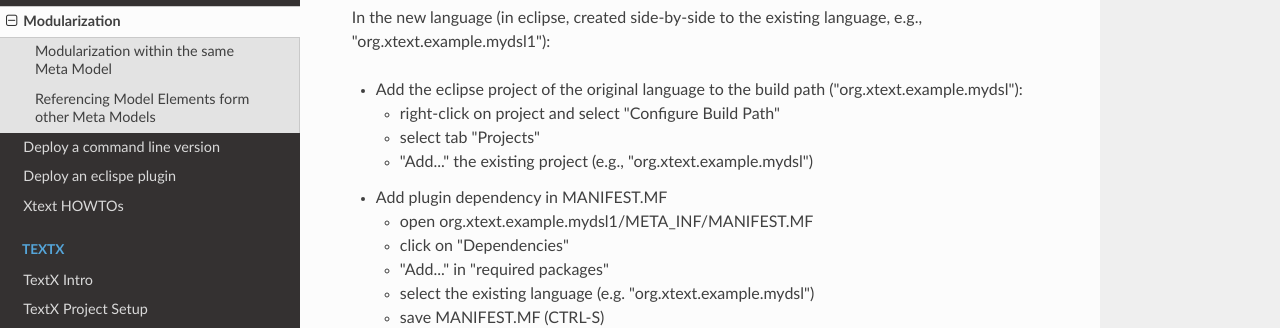
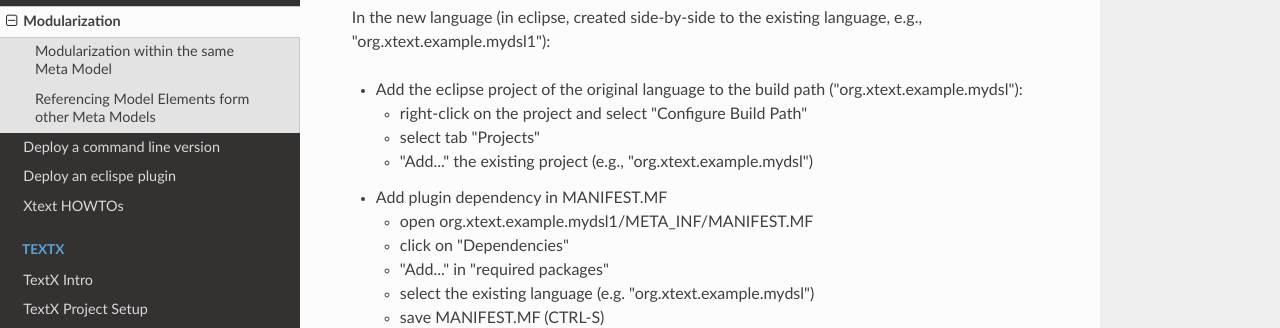
Before and after one commit to goto40/self-dsl, an MkDocs documentation site: the page built from docs/xtext_modularization.md, in a window 1280 px wide and 1281 px high. Shown: the part 458-786 px from the top of the window. Built offline with MkDocs 1.6.1, drawn with Linux system fonts in a browser that asks for light colours; nearby versions of some CDN libraries; old or Windows-style settings are respelled for this version of MkDocs.

Commit message:
Update xtext_modularization.md

```diff
--- a/docs/xtext_modularization.md
+++ b/docs/xtext_modularization.md
@@ -19,7 +19,7 @@
 
  * Add the eclipse project of the original language to the build path
     ("org.xtext.example.mydsl"):
-       * right-click on project and select "Configure Build Path"
+       * right-click on the project and select "Configure Build Path"
        * select tab "Projects"
        * "Add..." the existing project (e.g., "org.xtext.example.mydsl")
  * Add plugin dependency in MANIFEST.MF
```
